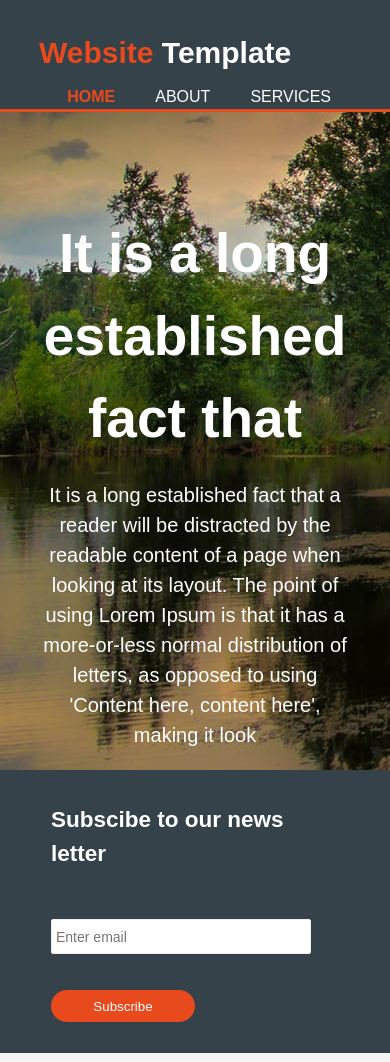
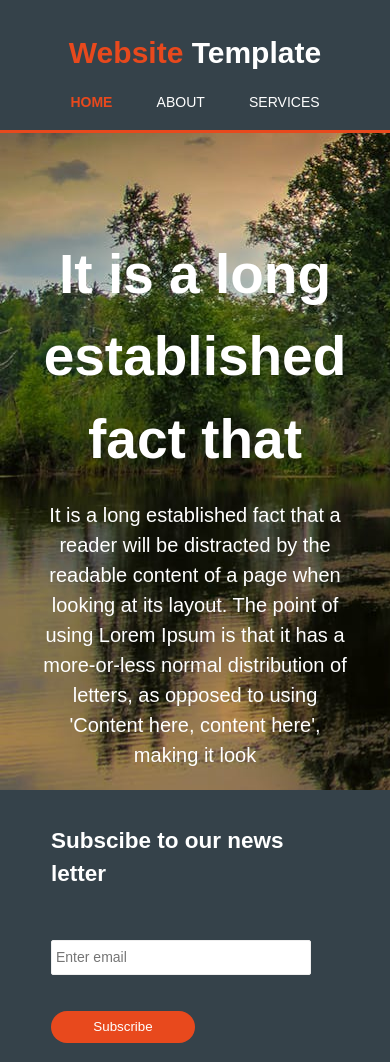
Before and after one commit to jonathanwork/htmlproject, a plain HTML site: page index.html in a window 390 px wide. Shown: the top 1062 px of the page. Drawn offline with Linux system fonts and the light colour scheme.

Commit message:
adding header responsivness

```diff
--- a/css/headerForDevices.css
+++ b/css/headerForDevices.css
@@ -54,19 +54,33 @@
 	  text-transform: uppercase;
 	  font-size: 16px;
 	}
+	header > div {
+		/*overflow: visible !important;*/
+
+	}
+	header > div > nav > ul {
+		text-align: center !important;
+		margin: auto;
+    	padding: 0;
+
+
+	}
 	header li {
-	  float: left;
 	  display: inline;
 	  padding: 0 20px 0 20px;
 	}
+
+	nav > ul > li > a {
+		font-size: 14px
+	}
 	header #branding {
-	  float: left;
+	  text-align: center !important;
 	}
 	header #branding h1 {
 	  margin: 0;
 	}
 	header nav {
-	  float: right;
+
 	  margin: 16px 0px;
 	}
 	header .highlight, header .current a {
--- a/css/style.css
+++ b/css/style.css
@@ -54,44 +54,6 @@ input:focus {
   border-color: #e8491d;
 }
 
-/* Header */
-header {
-  background: #35424a;
-  color: #ffffff;
-  padding-top: 30px;
-  min-height: 70px;
-  border-bottom: #e8491d 3px solid;
-}
-header a {
-  color: #ffffff;
-  text-decoration: none;
-  text-transform: uppercase;
-  font-size: 16px;
-}
-header li {
-  float: left;
-  display: inline;
-  padding: 0 20px 0 20px;
-}
-header #branding {
-  float: left;
-}
-header #branding h1 {
-  margin: 0;
-}
-header nav {
-  float: right;
-  margin-top: 10px;
-}
-header .highlight, header .current a {
-  color: #e8491d;
-  font-weight: bold;
-}
-header a:hover {
-  color: #cccccc;
-  font-weight: bold;
-}
-
 /* Showcase */
 #showcase {
   min-height: 400px;
@@ -108,24 +70,6 @@ header a:hover {
   font-size: 20px;
 }
 
-/* Newsletter */
-#newsletter {
-  padding: 15px;
-  color: #ffffff;
-  background: #35424a;
-}
-#newsletter h1 {
-  float: left;
-}
-#newsletter form {
-  float: right;
-  margin-top: 15px;
-}
-#newsletter input[type="email"] {
-  padding: 4px;
-  height: 25px;
-  width: 250px;
-}
 
 /* Sidebar */
 aside#sidebar {
--- a/index.html
+++ b/index.html
@@ -14,6 +14,7 @@
     <link rel="stylesheet" type="text/css" href="./css/newsLetterForDevices.css">
     <link rel="stylesheet" type="text/css" href="./css/boxesForDevices.css">
     <link rel="stylesheet" type="text/css" href="./css/servicesStyle.css">
+    <link rel="stylesheet" type="text/css" href="./css/headerForDevices.css">
     <script type="text/javascript" src="./js/js_scroll.js"></script>
   </head>
 
```
